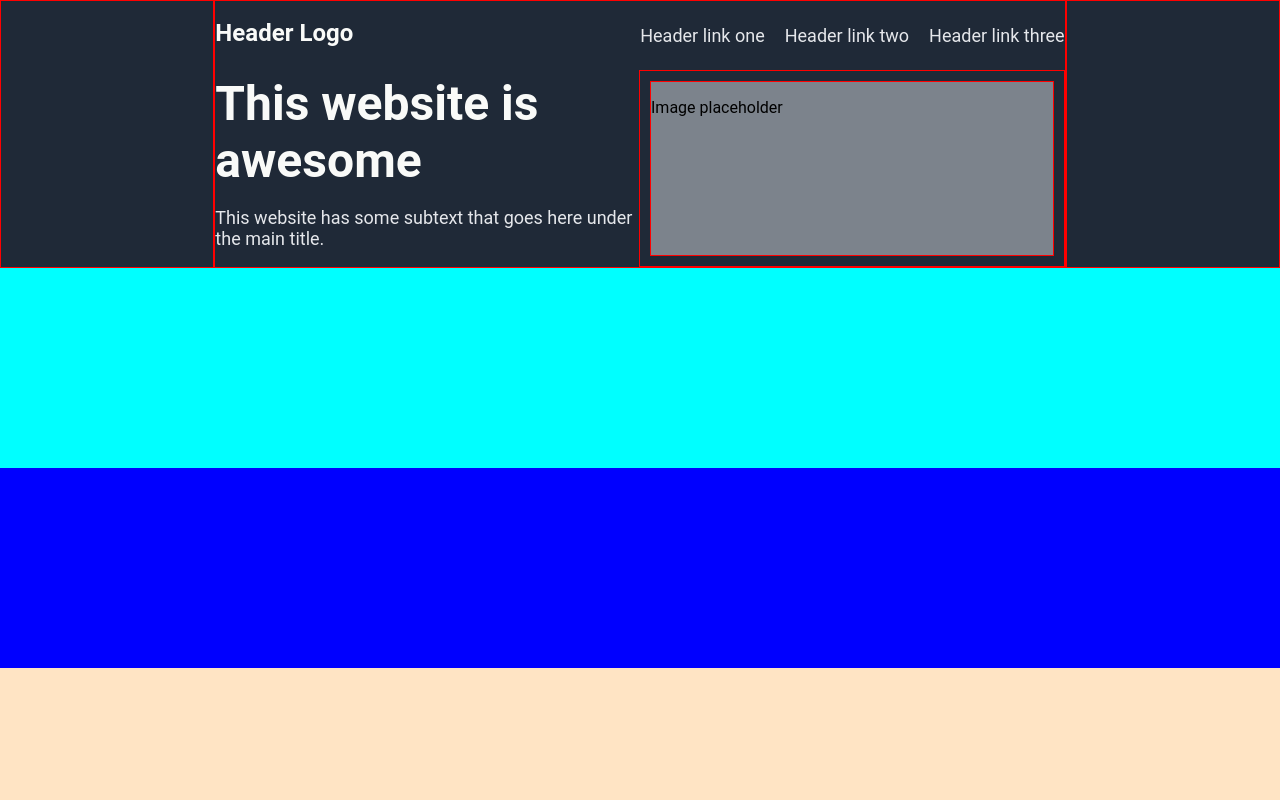
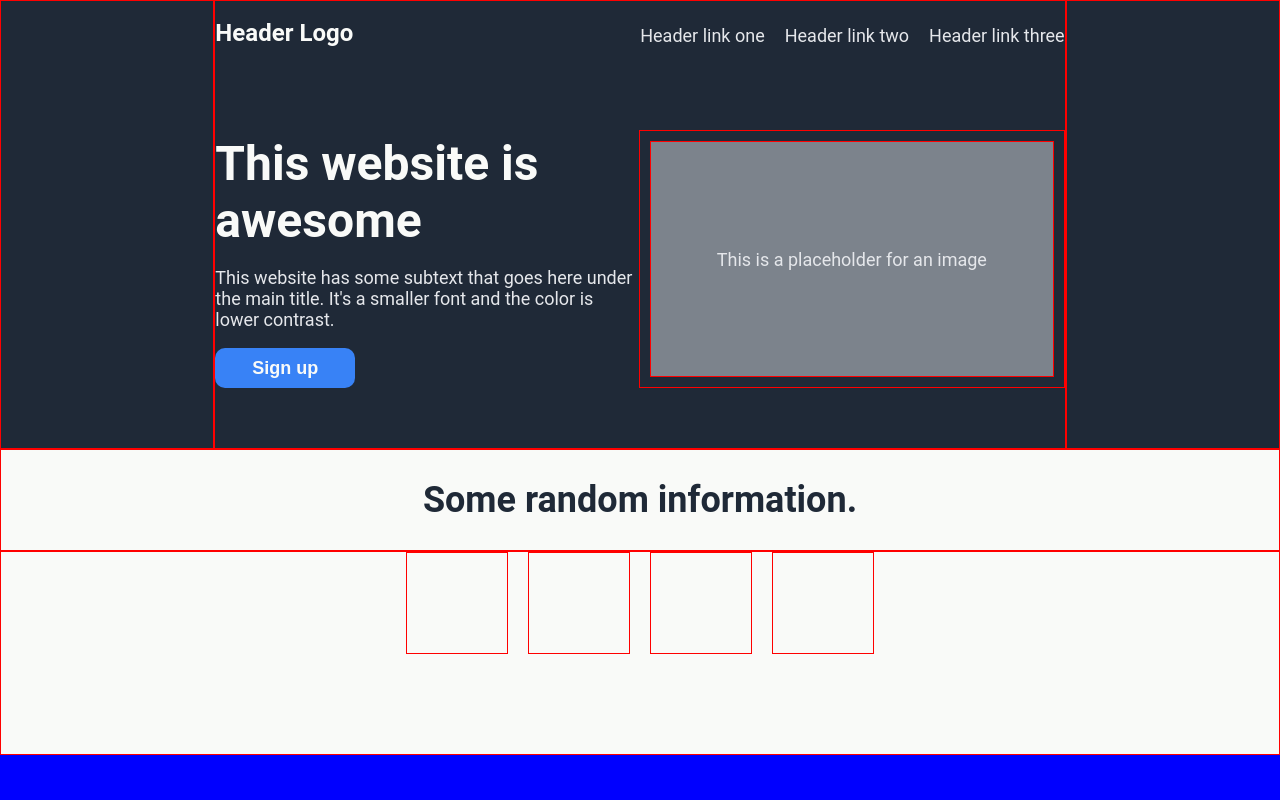
Before and after one commit to Odinsondev/project2-landingpage, a plain HTML site: page index.html in a window 1280 px wide. Shown: the top 800 px of the page. Drawn offline with Linux system fonts and the light colour scheme.

Commit message:
Add "Sign up" button and information section

```diff
--- a/index.html
+++ b/index.html
@@ -24,11 +24,14 @@
         <div class="header-bottom">
           <div class="header-bottom-left">
             <p class="text1">This website is awesome</p>
-            <p class="text3">This website has some subtext that goes here under the main title.</p>
+            <p class="text3">This website has some subtext
+              that goes here under the main title. It's a smaller
+              font and the color is lower contrast.</p>
+            <button>Sign up</button>
           </div>
           <div class="header-bottom-right">
             <div class="placeholder">
-              <p>Image placeholder</p>
+              <p class="text3">This is a placeholder for an image</p>
             </div>
           </div>
         </div>
@@ -37,7 +40,17 @@
       <div class="empty"></div>
     </header>
 
-    <div class="content2"></div>
+    <div class="content2">
+      <div class="content2-top">
+        <p class="text4">Some random information.</p>
+      </div>
+      <div class="content2-bottom">
+        <div class="img"></div>
+        <div class="img"></div>
+        <div class="img"></div>
+        <div class="img"></div>
+      </div>
+    </div>
     <div class="content3"></div>
     <div class="content4"></div>
 
--- a/style.css
+++ b/style.css
@@ -58,6 +58,7 @@ a,
 
 .header-bottom {
     display: flex;
+    margin: 60px 0;
 }
 
 .header-bottom-left,
@@ -76,11 +77,57 @@ a,
     border: 1px solid red;
     flex: 1;
     background-color: #e5e7eb78;
+    display: flex;
+    justify-content: center;
+    align-items: center;
 }
 
+button {
+    background-color: #3882F6;
+    font-size: 18px;
+    font-weight: bold;
+    color: #F9FAF8;
+    width: 140px;
+    height: 40px;
+    border-radius: 10px;
+    border: none;
+
+}
+
+
+
 .content2 {
-    height: 200px;
-    background-color: aqua;
+    background-color: #F9FAF8;
+}
+
+.content2-top {
+    height: 100px;
+    font-size: 36px;
+    font-weight: bold;
+    color: #1F2937;
+
+    display: flex;
+    justify-content: center;
+    align-items: center;
+
+    border: 1px solid red;
+}
+
+.content2-bottom {
+    height: fit-content;
+    display: flex;
+    justify-content: center;
+    gap: 20px;
+    padding-bottom: 100px;
+
+    border: 1px solid red;
+}
+
+.img {
+    height: 100px;
+    width: 100px;
+
+    border: 1px solid red;
 }
 
 .content3 {
```
